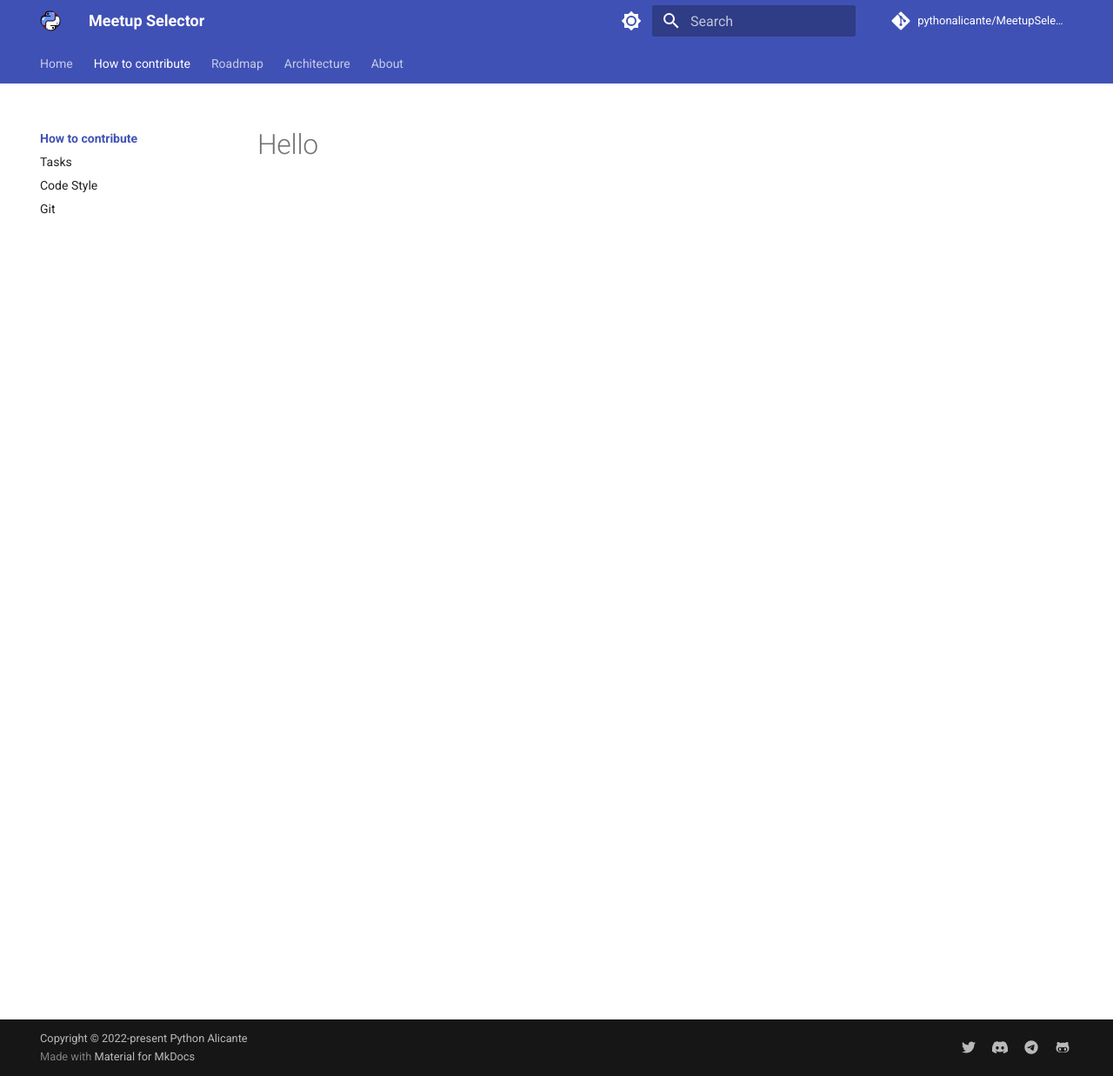
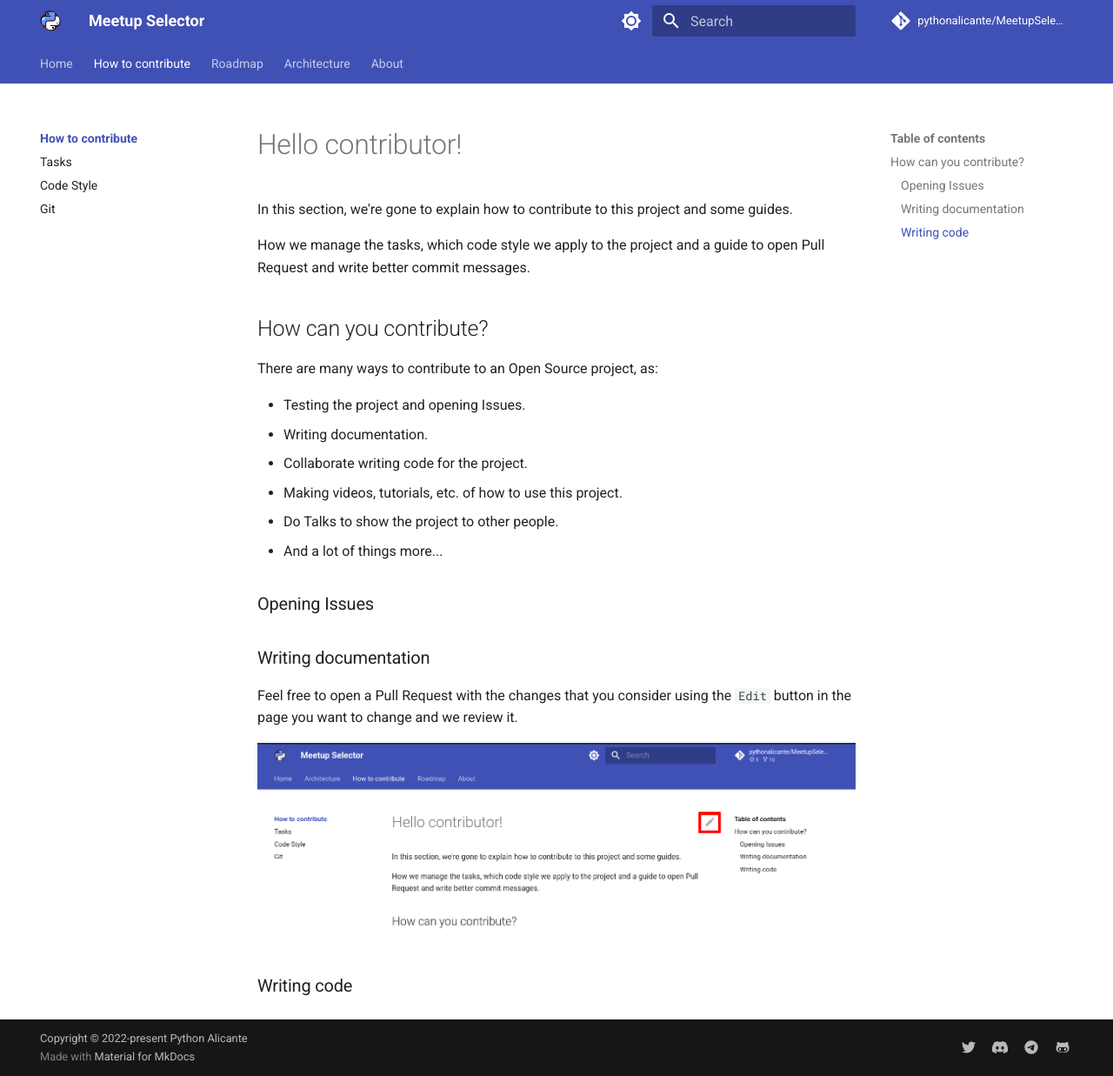
Before and after one commit to pythonalicante/MeetupSelector, an MkDocs documentation site: the page built from docs/contribute/index.md, in a window 1280 px wide and 1237 px high. Shown: the whole window at 87% size. Built offline with MkDocs 1.6.1 and Material for MkDocs 9.7.7, drawn with Linux system fonts in a browser that asks for light colours; comment, search, counter and statistics services are not loaded.

Commit message:
docs: wip: add content to contribute index page

```diff
--- a/docs/contribute/index.md
+++ b/docs/contribute/index.md
@@ -1 +1,28 @@
-# Hello
+# Hello contributor!
+
+In this section, we're gone to explain how to contribute to this project and some guides.
+
+How we manage the tasks, which code style we apply to the project and a guide to open Pull Request and write better commit messages.
+
+
+## How can you contribute?
+
+There are many ways to contribute to an Open Source project, as:
+
+* Testing the project and opening Issues.
+* Writing documentation.
+* Collaborate writing code for the project.
+* Making videos, tutorials, etc. of how to use this project.
+* Do Talks to show the project to other people.
+* And a lot of things more...
+
+
+### Opening Issues
+
+### Writing documentation
+
+Feel free to open a Pull Request with the changes that you consider using the `Edit` button in the page you want to change and we review it.
+
+![edit_button_documentation](../img/edit_documentation.png)
+
+### Writing code
```
Also changed, not shown: docs/img/edit_documentation.png (added).
